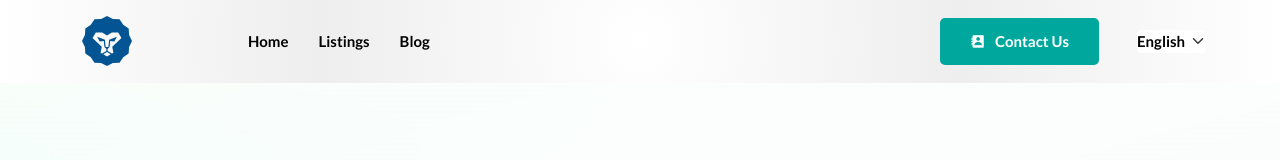
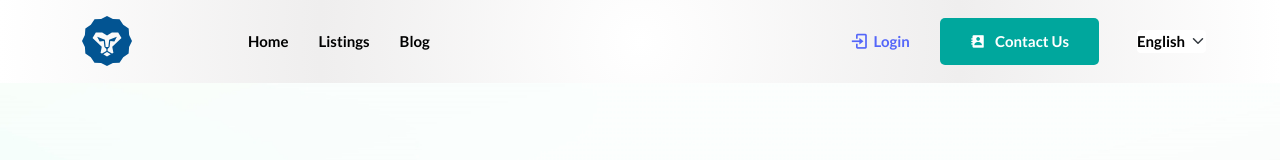
Before and after one commit to slavo3dev/prototype-next-web, a Next.js app: page /blog/proof_of_ownership_with_nft in a window 1280 px wide. Shown: the top 160 px of the page. Built offline with nearby package versions, Linux system fonts and the light colour scheme.

Commit message:
This commit enables login button

```diff
--- a/components/Layout/Navbar.tsx
+++ b/components/Layout/Navbar.tsx
@@ -338,13 +338,13 @@ const Navbar = () =>
               </ul>
               <div className='others-option'>
                 <div className='d-flex align-items-center'>
-                  {/* <div className='option-item'>
+                  <div className='option-item'>
                     <Link legacyBehavior  href='/authentication' activeClassName='active'>
                       <a className='login-btn'>
                         <i className='bx bx-log-in'></i> Login
                       </a>
                     </Link>
-                  </div> */}
+                  </div>
                   <div className='option-item'>
                     <Link href='/contact' className='default-btn'>
                         <i className='bx bxs-contact'></i> Contact Us
```
